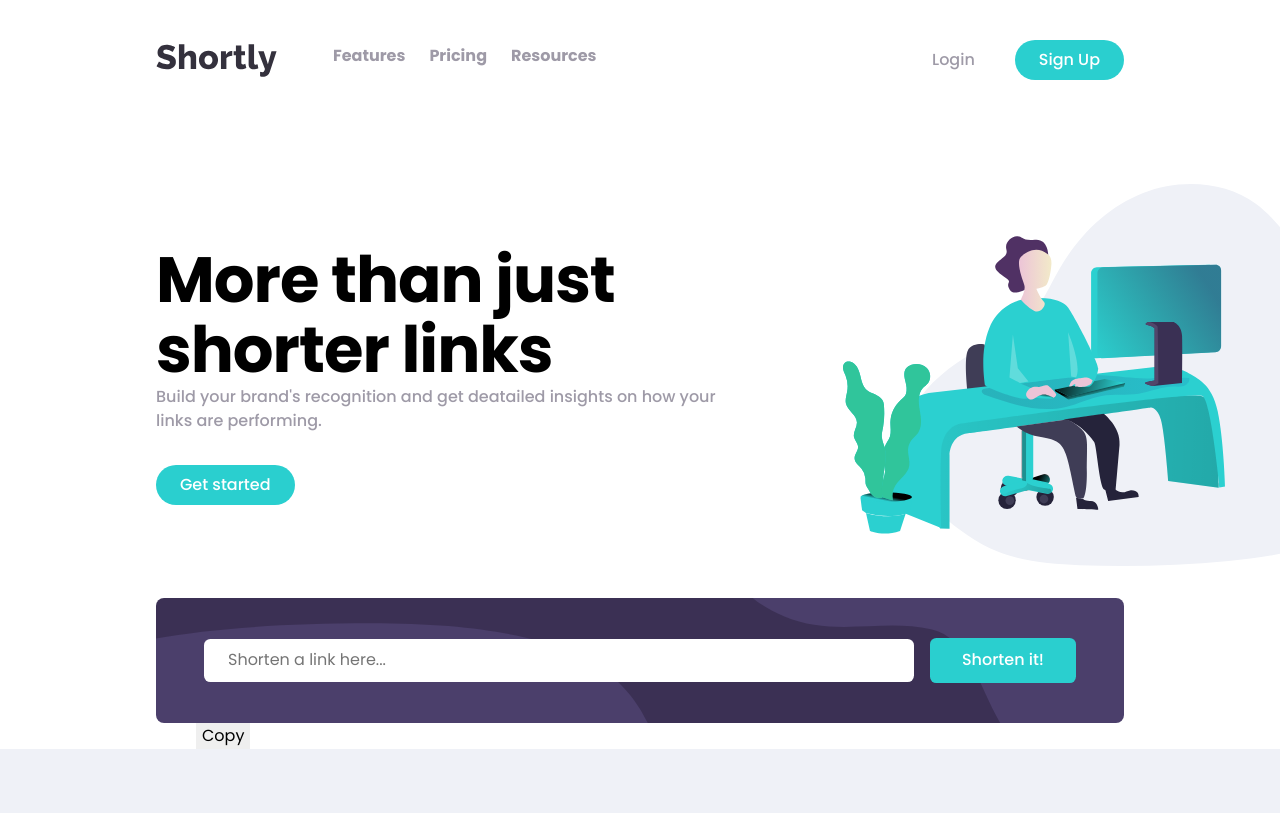
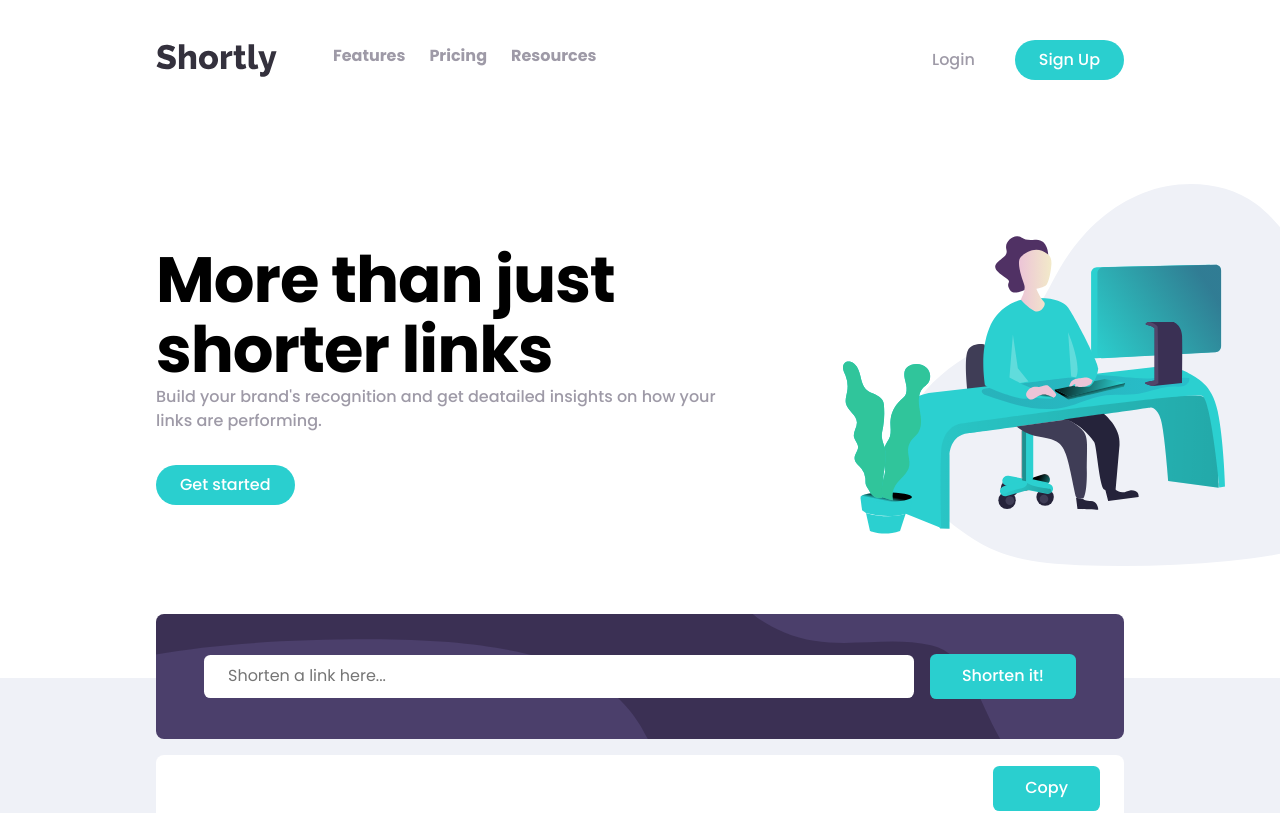
Before and after one commit to rubuz/url-shortening-api-master, a React (Vite) app: page / in a window 1280 px wide. Shown: the top 813 px of the page. Built offline with nearby package versions, Linux system fonts and the light colour scheme.

Commit message:
list styled

```diff
--- a/src/App.jsx
+++ b/src/App.jsx
@@ -12,7 +12,6 @@ function App() {
       <Header />
       <main className="main">
         <Home />
-        <Shortener />
         <Statistics />
         <CTA />
       </main>
--- a/src/components/Header/header.css
+++ b/src/components/Header/header.css
@@ -35,7 +35,8 @@
 
 .login-btn:hover {
   color: var(--clr-neutral-700);
-  transition: 0.2ms;
+  transition: 0.2s;
+  background: transparent;
 }
 
 .signup-btn:hover {
--- a/src/components/Home/home.css
+++ b/src/components/Home/home.css
@@ -3,6 +3,7 @@
   justify-content: space-between;
   align-items: center;
   gap: 2rem;
+  margin-bottom: 5rem;
 }
 
 .home__title {
--- a/src/components/Shortener/Shortener.jsx
+++ b/src/components/Shortener/Shortener.jsx
@@ -67,17 +67,22 @@ const Shortener = () => {
           Shorten it!
         </button>
       </form>
-      <div>
-        <div>
+      <div className="shortener__list-container">
+        <div className="shortener__long-link">
           <p>{links.original_link}</p>
         </div>
-        <div>
+        <div className="shortener__short-link-container">
           <ul>
-            <li>
+            <li className="shortener__short-link">
               <p>{links.full_short_link}</p>
             </li>
             <li>
-              <button onClick={handleCopy}>{copyBtnText}</button>
+              <button
+                className="shortener__short-link-btn shortener__btn btn"
+                onClick={handleCopy}
+              >
+                {copyBtnText}
+              </button>
             </li>
           </ul>
         </div>
--- a/src/components/Shortener/shortener.css
+++ b/src/components/Shortener/shortener.css
@@ -1,3 +1,7 @@
+.shortener__container {
+  margin-top: -8rem;
+}
+
 .shortener__input-container {
   width: 100%;
   padding: 2.5rem 3rem;
@@ -32,3 +36,30 @@
   border-radius: 0.4rem;
   padding: 0.65rem 2rem;
 }
+
+.shortener__list-container {
+  width: 100%;
+  margin-top: 1rem;
+  background-color: var(--clr-neutral-100);
+  display: flex;
+  justify-content: space-between;
+  align-items: center;
+  padding: 0.7rem 1.5rem;
+  border-radius: 0.5rem;
+}
+
+.shortener__long-link p {
+  font-weight: var(--fw-bold);
+}
+
+.shortener__short-link-container ul {
+  display: flex;
+  align-items: center;
+  justify-content: space-between;
+  gap: 2rem;
+}
+
+.shortener__short-link p {
+  font-weight: var(--fw-bold);
+  color: var(--clr-primary-400);
+}
--- a/src/components/Statistics/Statistics.jsx
+++ b/src/components/Statistics/Statistics.jsx
@@ -4,11 +4,13 @@ import brand from "../../assets/icon-brand-recognition.svg";
 import records from "../../assets/icon-detailed-records.svg";
 import fully from "../../assets/icon-fully-customizable.svg";
 import StatCard from "./StatCard";
+import Shortener from "../Shortener/Shortener";
 
 const Statistics = () => {
   return (
     <div className="full-bg">
       <section className="section container">
+        <Shortener />
         <div className="statistics__title-container">
           <h2>Advanced Statistics</h2>
           <p>
```
